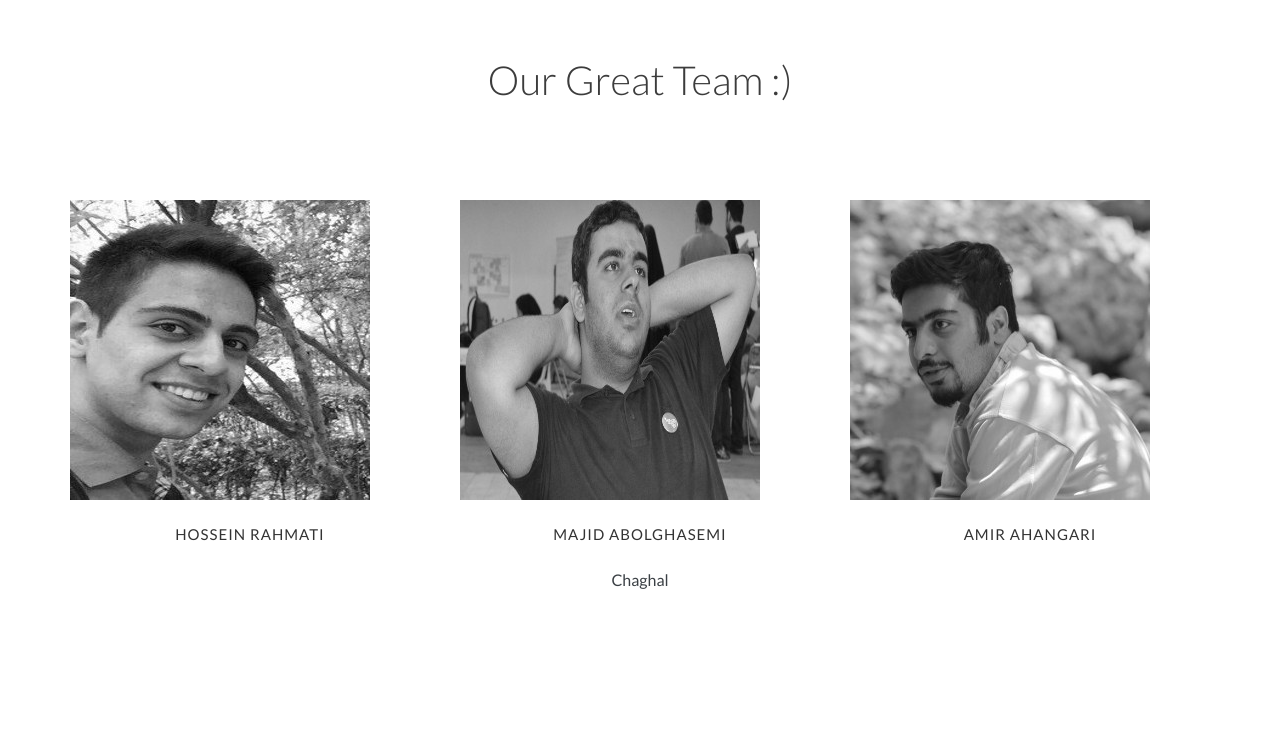
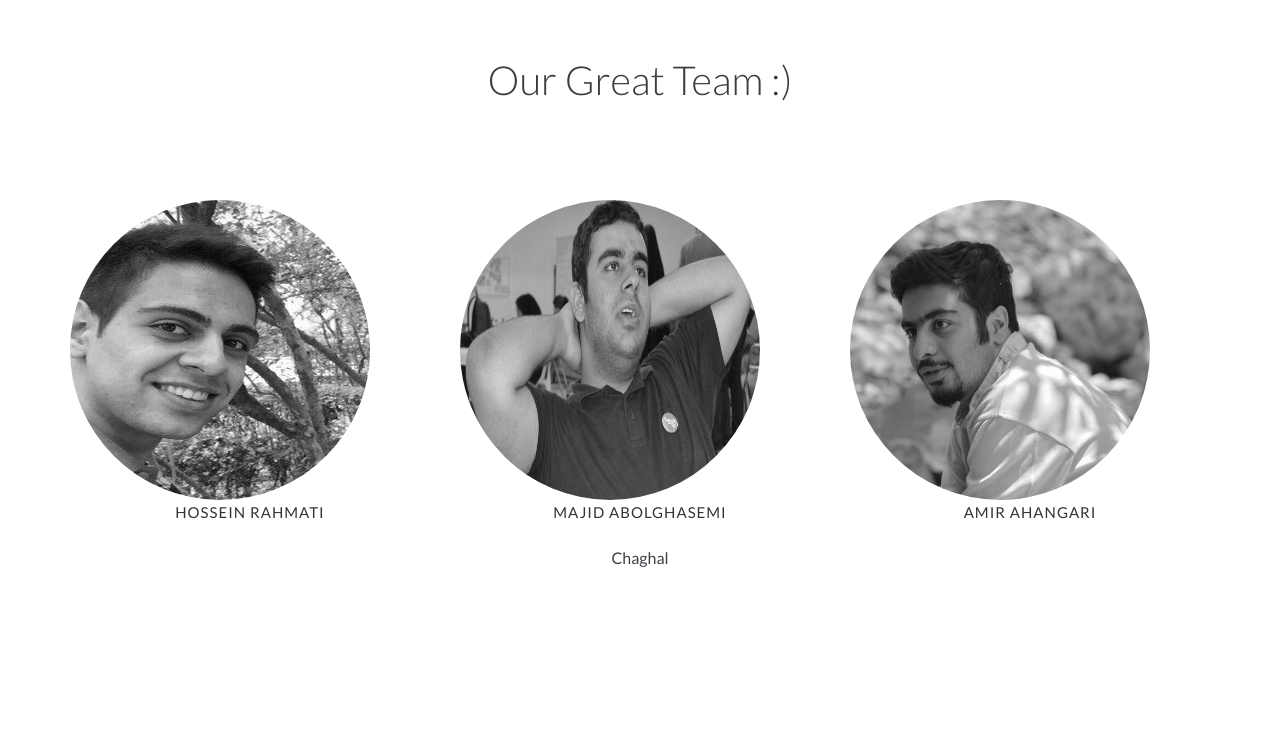
Before and after one commit to triplea24/mailassistant, a Django app: page / in a window 1280 px wide. Shown: the part 1381-2121 px from the top of the page. Run offline with Django 3.2, Linux system fonts and the light colour scheme; some libraries are stand-ins or nearby versions.

Commit message:
round photoes

```diff
--- a/panel/templates/landing.html
+++ b/panel/templates/landing.html
@@ -175,7 +175,7 @@
                     <div class="col-sm-6 col-md-4 wow fadeInLeft">
                         <div class="service">
                             <span class="team_member">
-                                <img src="{% static "panel/landing/images/team/hossein.jpg" %}" alt="" class="img-responsive">
+                                <img class="team_member" src="{% static "panel/landing/images/team/hossein.jpg" %}" alt="" class="img-responsive">
                             </span>
                             <br>
                             <div class="caption">
@@ -186,7 +186,7 @@
                     <div class="col-sm-6 col-md-4 wow fadeInLeft" data-wow-delay="0.3s">
                         <div class="service">
                             <span class="team_member">
-                                <img src="{% static "panel/landing/images/team/majid.jpg" %}" alt="" class="img-responsive">
+                                <img class="team_member" src="{% static "panel/landing/images/team/majid.jpg" %}" alt="" class="img-responsive">
                             </span>
                             <br>
                             <div class="caption">
@@ -198,7 +198,7 @@
                     <div class="col-sm-6 col-md-4 wow fadeInLeft" data-wow-delay="0.3s">
                         <div class="service">
                             <span class="team_member">
-                                <img src="{% static "panel/landing/images/team/amir.jpg" %}" alt="" class="img-responsive">
+                                <img class="team_member" src="{% static "panel/landing/images/team/amir.jpg" %}" alt="" class="img-responsive">
                             </span>
                             <br>
                             <div class="caption">
```
